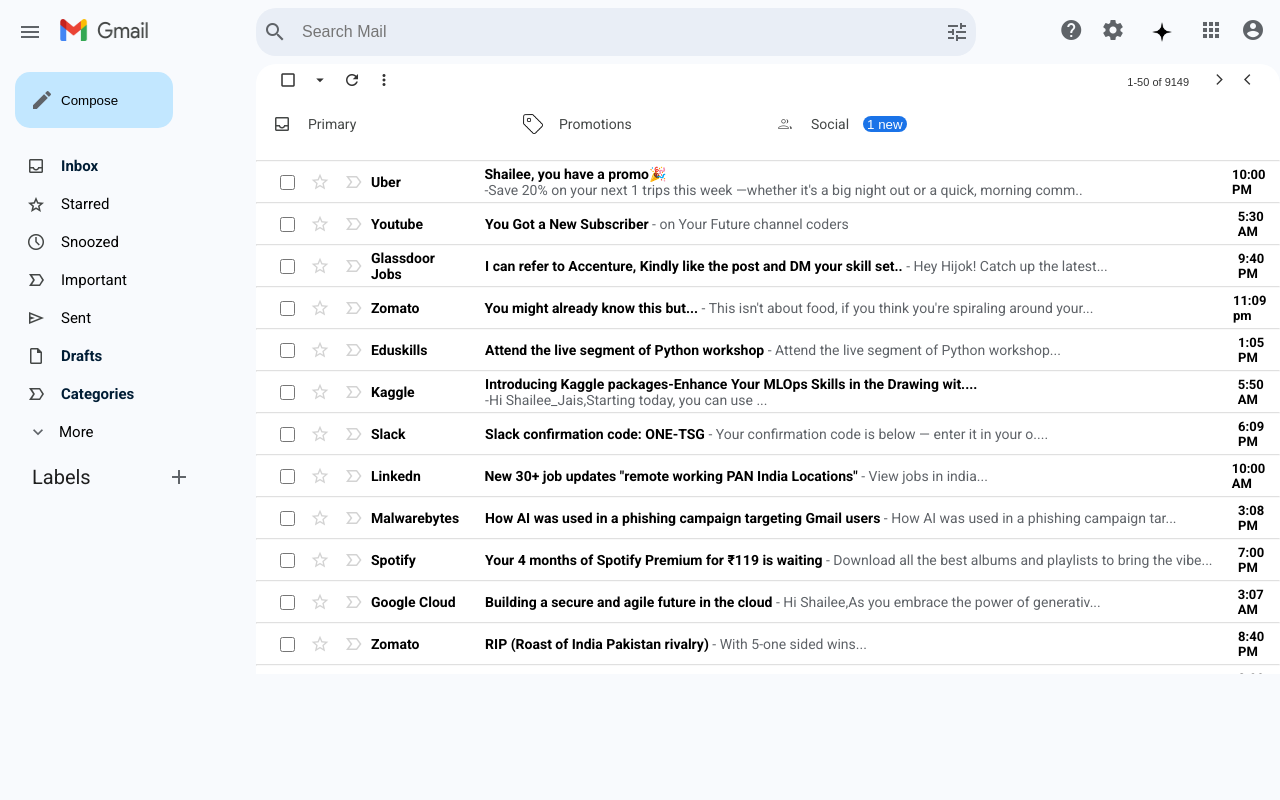
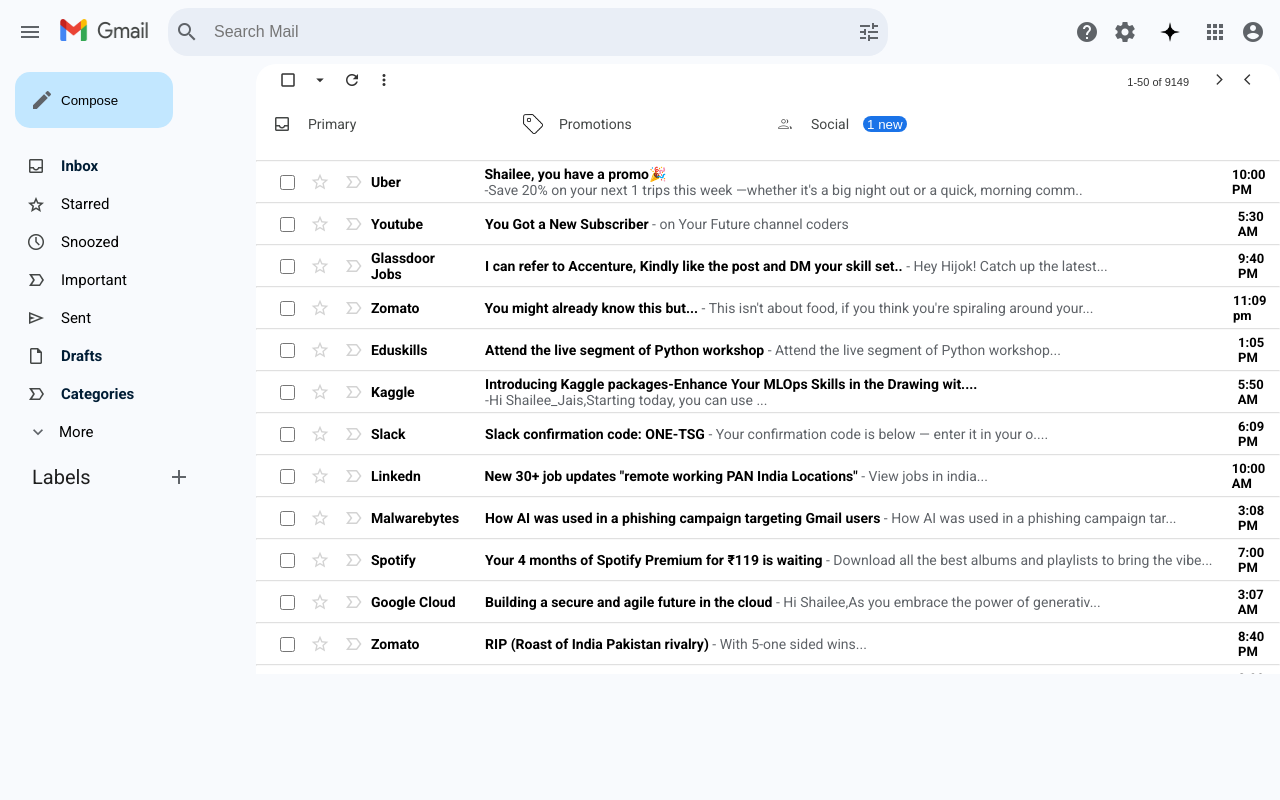
Before and after one commit to jaiswalshailee/Gmail_Clone_Using_HTML-CSS, a plain HTML site: page index.html in a window 1280 px wide. Drawn offline with nearby package versions, Linux system fonts and the light colour scheme.

Commit message:
Modified version added

```diff
--- a/Style.css
+++ b/Style.css
@@ -40,16 +40,11 @@ header{
 .Left{
     display: flex;
     align-items: center;
-    width: 208px;
-    margin-right: 30px;
+    /* width: 208px; */
+    width: 100%;
+    flex:1;
+    /* margin-right: 30px; */
 }
-/* #menu{
-    margin-bottom: 50px;
-} */
-
-/* .right{
-    margin-right: 50px;
-} */
 .mainmenu{
     color: #5f6368;
     padding-left: 10px;
@@ -63,7 +58,8 @@ header{
 .search-area{
     /* width: 1021.2px; */
     flex-grow:1;
-    /* height: 48px; */
+    flex-shrink: 1;
+    height: 48px;
     padding-left: 10px;
     padding-right: 30px;
 }
@@ -80,17 +76,25 @@ header{
 #Search-input{
     border: none;
     flex-grow: 1;
-    /* width: 100%; */
+    flex-shrink: 1;
+    width: 100%;
     padding: 10px 10px 10px 0px;
     outline: none;
     font-size:medium;
     background-color: transparent;
+}
+
+.right{
+    display: flex;
+    align-items: center;
+
 }
 .main{
     display: flex;
     /* justify-content: space-around;
     align-items: center; */
 }
+/* *************************Sidebar****************************** */
 .sidebar{
     display: flex;
     flex-direction: column;
@@ -177,15 +181,18 @@ header{
     width: 240px;
     height: 32px;
 }
+/* ***********************content********************* */
 .email-content{
     display: flex;
     flex-direction: column;
     position: absolute;
     top:64px;
     left: 256px;
+    right: 15px;
     width: calc(100% - 256px); /* Adjust width to fit dynamically */
     height: calc(100vh - 64px); /* Full height minus header */
     overflow: hidden; /* Prevent full content scroll */
+    flex:auto;
 }
 .left-bar{
     display: flex;
```
Also changed, not shown: index.html (+1 -1 lines).
